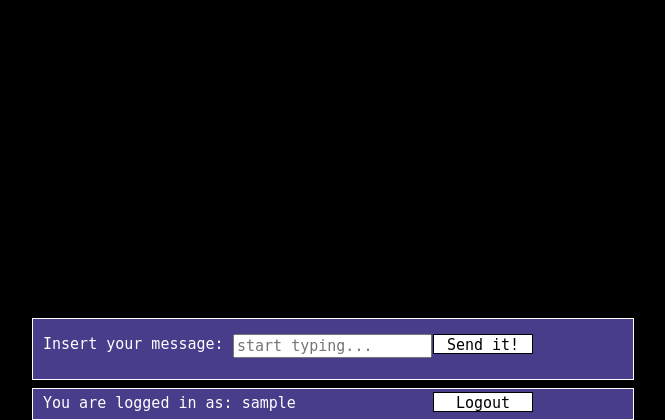
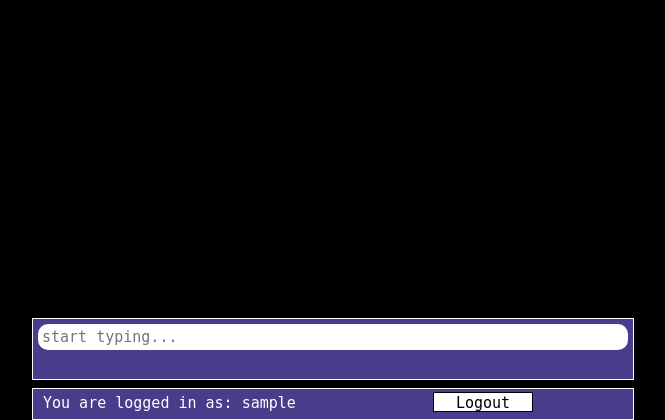
Before and after one commit to Kineforce/unstableChat, a PHP site: page /chat.php in a window 1280 px wide. Shown: the part 482-902 px from the top of the page, without its empty margins (308-973 px from the left). Run offline with PHP 8.4, Linux system fonts and the light colour scheme; the visitor is signed in with stand-in values (Sample User, id 1); data that the repository does not hold is empty.

Commit message:
Css pequenas mudanças

```diff
--- a/unstableChat/chat.php
+++ b/unstableChat/chat.php
@@ -24,9 +24,7 @@ if (isset($_SESSION['isValidated'])){
             <div class="message_box">
             </div>
             <div class="insert_box">
-                <label id="input_msg" for="input_box" >Insert your message: </label>
-                <input type="text" name="message" id="input_box" placeholder="start typing...">
-                <button name="data" id="send_msg">Send it!</button>
+                <textarea type="text" name="message" id="input_box" placeholder="start typing..." rows="1" cols="50" ng-trim="false"></textarea>
             </div>
             <div class="username_info">
                 <label class="username_info_span" for="logout">You are logged in as: <?=$_SESSION['username']?></label>
--- a/unstableChat/css/style_messages.css
+++ b/unstableChat/css/style_messages.css
@@ -60,12 +60,17 @@ body {
 
 #input_box {
     position: absolute;
-    top: 15px;
-    left: 200px;
-    width: 1;
+    top: 5px;
+    left: 5px;
+    width: 97%;
+    height: 30%;
     font-size: 15px;
     font-family: monospace;
     color: black;
+    resize: none;
+    border-radius: 10px;
+    border: 2px solid white;
+
 }
 
 #send_msg {
--- a/unstableChat/js/scripts_messages.js
+++ b/unstableChat/js/scripts_messages.js
@@ -173,17 +173,12 @@ document.getElementById("logout").addEventListener("click", function(){
     });
 });
 
-// Listener que escuta o botão de enviar mensagens
-
-document.getElementById("send_msg").addEventListener("click", function(){
-    sendMessageToChat();
-});
-
 // Listener que escuta a tecla enter e chama a função de enviar mensagens
 
 document.addEventListener("keyup", function(event){
 
-    if (event.key == "Enter"){
+
+    if (event.key == "Enter" && !event.shiftKey){
         sendMessageToChat();
     }
 
```
